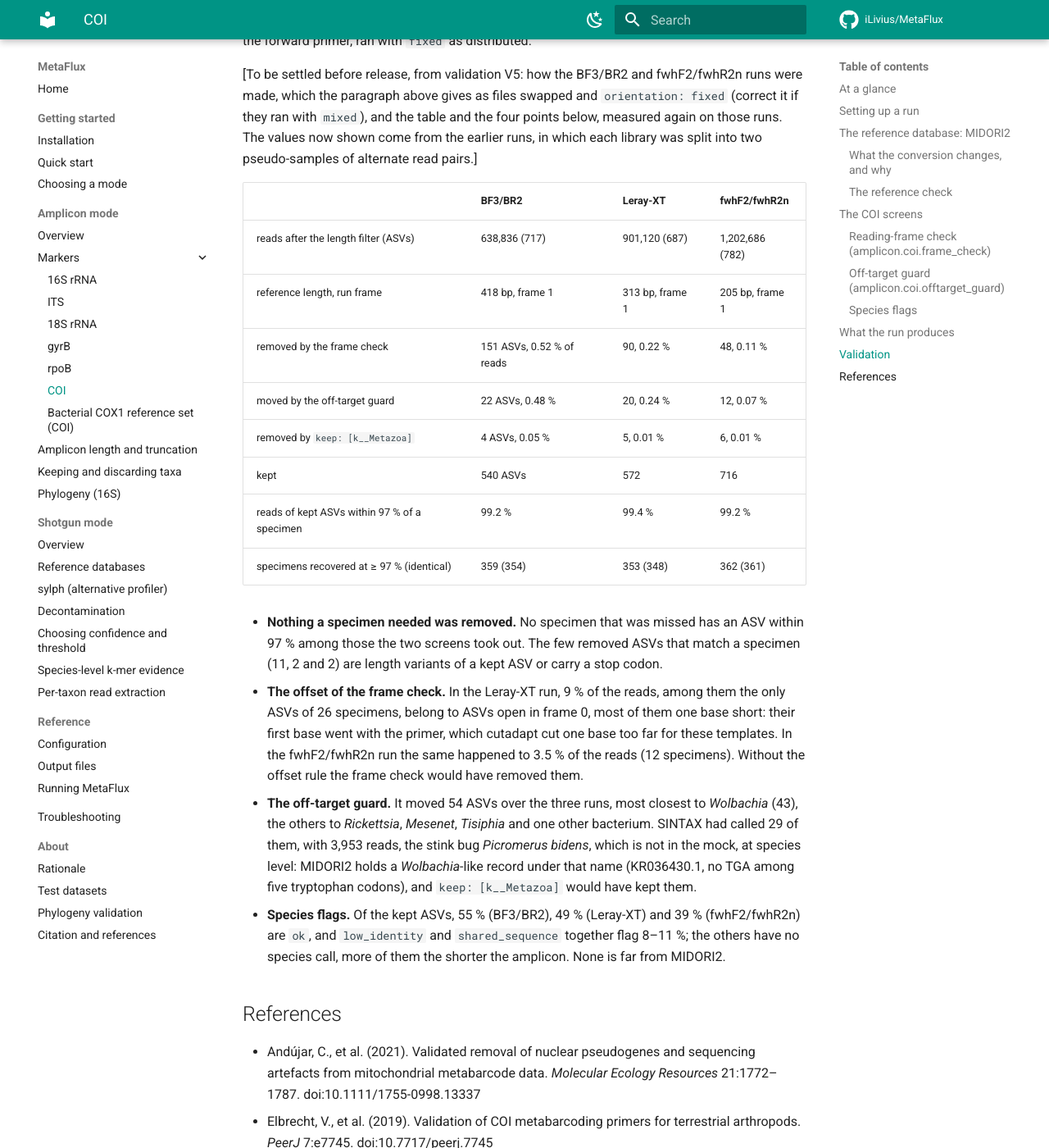
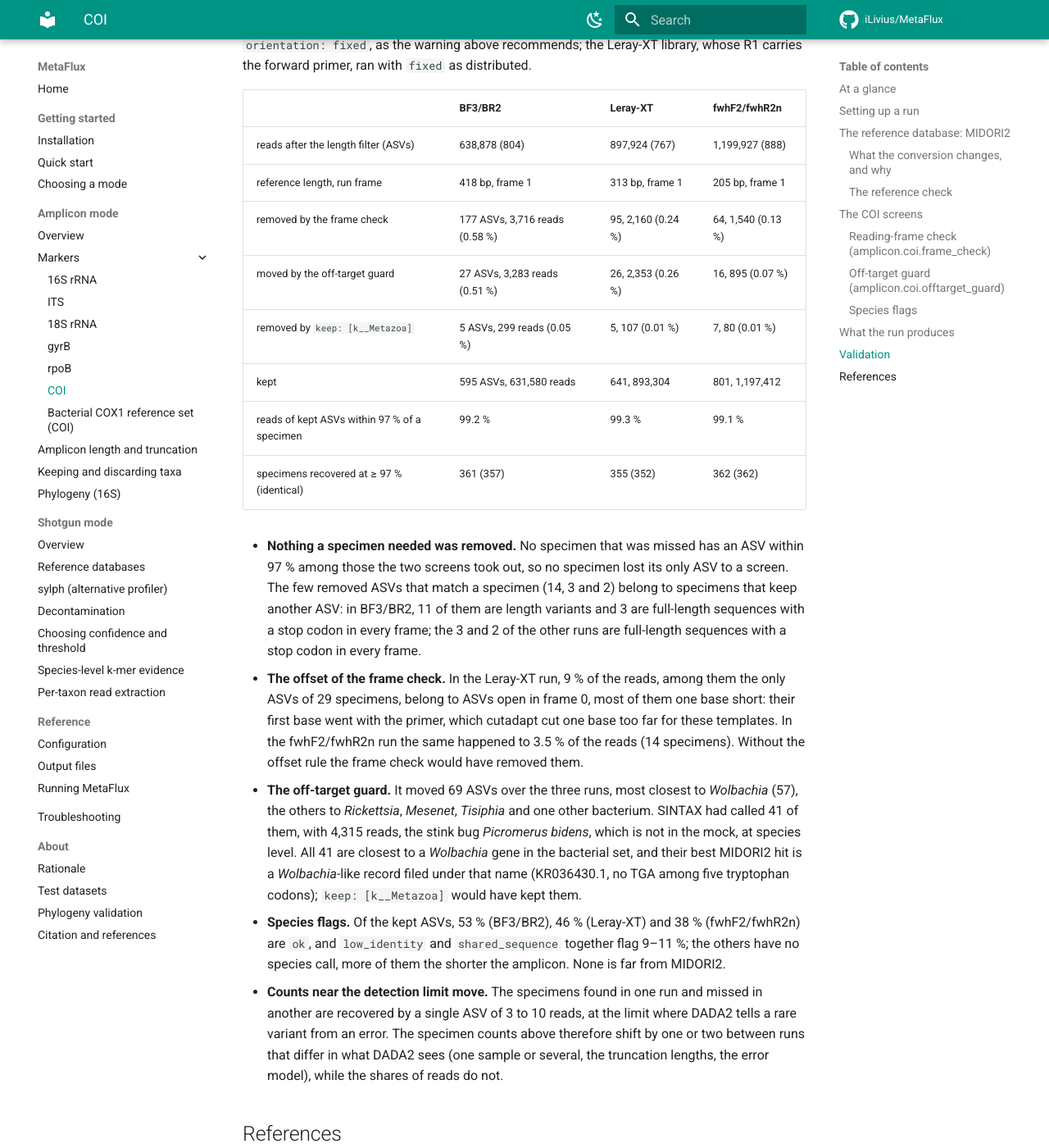
Before and after one commit to iLivius/MetaFlux, an MkDocs documentation site: the page built from docs/amplicon/markers/coi.md, in a window 1280 px wide and 1400 px high, scrolled down 7768 px. Shown: the whole window at 82% size. Built offline with MkDocs 1.6.1 and Material for MkDocs 9.7.7, drawn with Linux system fonts in a browser that asks for light colours; comment, search, counter and statistics services are not loaded; some of the changed text lies outside the part shown.

Commit message:
COI docs: the validation numbers of the one-sample runs, and the measured times
The COI page, the test-datasets page and the CHANGELOG now quote the runs made
with the release code, one library per primer pair as one sample (BF3/BR2 and
fwhF2/fwhR2n with their files swapped and orientation: fixed, Leray-XT as
distributed): 361 / 355 / 362 of 374 specimens recovered at 97 %, 804 / 767 /
888 ASVs after the length filter, what the frame check and the off-target guard
removed (ASVs, reads and shares), the 41 Wolbachia ASVs SINTAX had called
Picromerus bidens, 99.1-99.3 % of the final reads on specimen ASVs, and the 29
and 14 specimens the frame check's offset rule kept. The placeholders of the
earlier two-pseudo-sample runs are gone, and a note says that specimen counts
near DADA2's detection limit move by one or two between runs.

The "8.5 minutes" of SINTAX against MIDORI2 had no log behind it: in the ten
logged runs it took 71 to 86 s for 683 to 909 ASVs on 8 threads, and the screens
55 to 87 s. The memory figures stay as measured once and say so, on the COI page
and in the configuration reference.

The orientation warning box also gives the measured check that mixed on the
files as distributed and fixed on the swapped files give the same tables.

```diff
--- a/docs/amplicon/markers/coi.md
+++ b/docs/amplicon/markers/coi.md
@@ -30,7 +30,7 @@ DADA2 denoising, length filtering, taxonomy — with three things that are speci
 | Rank model | `Domain;Kingdom;Phylum;Class;Order;Family;Genus;Species` |
 | COI screens | reading-frame check and off-target guard, both on by default (`amplicon.coi`) |
 | Primers | none are shipped; validated with BF3/BR2, Leray-XT and fwhF2/fwhR2n (below) |
-| Memory and time | SINTAX against MIDORI2 holds about 8.3 GB (8.5 minutes for 717 ASVs on 8 threads); the COI screens about 8.4 GB (about a minute) |
+| Memory and time | SINTAX against MIDORI2 holds about 8.3 GB and takes 1 to 1.5 minutes (71 to 86 s for 683 to 909 ASVs on 8 threads, over ten runs of the insect mock libraries below); the COI screens about 8.4 GB and about a minute (55 to 87 s). The two memory figures were measured once, during development, and not again in the validation runs |
 
 ## Setting up a run
 
@@ -80,7 +80,11 @@ smaller NUC variant), so MetaFlux ships no trainset for COI.
     reads every pair once, and its report in MultiQC describes all the reads.
     `orientation: mixed` is for libraries that really are mixed, with pairs in both
     orientations, and from v2.6.0 on it handles them: it swaps the two mates of each
-    reversed pair back, so that DADA2 merges them to the full amplicon. See
+    reversed pair back, so that DADA2 merges them to the full amplicon. On the BF3/BR2
+    library run both ways, `mixed` on the files as distributed and `fixed` on the swapped
+    files gave the same 595 kept ASVs and the same 361 specimens; `mixed` dropped 509 of
+    the 910,014 pairs (0.06 %), those whose primer Cutadapt found from fewer than 10
+    bases. See
     [the mixed-orientation second pass](../overview.md#the-mixed-orientation-second-pass).
 
 ## The reference database: MIDORI2
@@ -178,10 +182,8 @@ The offset matters with primers that match some templates imperfectly. Cutadapt
 cut a base before or after the end of the primer, the same way for every read of that
 template, and the ASV starts one base early or late: it is one base longer or shorter, and
 open in the neighbouring frame. On the Leray-XT run of the insect mock (below), whose
-primers carry inosines, this happened to 9 % of the reads, among them the only ASVs of 26
-specimens. [To be settled before release, from validation V5: these two numbers, from
-the Leray-XT run as one sample; the ones shown come from the earlier run with two
-pseudo-samples.]
+primers carry inosines, this happened to 9 % of the reads, among them the only ASVs of 29
+specimens.
 The frame an offset of *d* bases gives is the run's frame plus *d*, so an ASV one base
 short is tested in the frame before the run's. A frameshift inside an ASV, as in a
 pseudogene or an indel artefact, leaves stop codons in both frames, one on each side of the
@@ -281,41 +283,44 @@ every R1 carries the reverse primer, so their two files were swapped and the run
 `orientation: fixed`, as the warning above recommends; the Leray-XT library, whose R1
 carries the forward primer, ran with `fixed` as distributed.
 
-[To be settled before release, from validation V5: how the BF3/BR2 and fwhF2/fwhR2n runs
-were made, which the paragraph above gives as files swapped and `orientation: fixed`
-(correct it if they ran with `mixed`), and the table and the four points below, measured
-again on those runs. The values now shown come from the earlier runs, in which each
-library was split into two pseudo-samples of alternate read pairs.]
-
 | | BF3/BR2 | Leray-XT | fwhF2/fwhR2n |
 |---|---|---|---|
-| reads after the length filter (ASVs) | 638,836 (717) | 901,120 (687) | 1,202,686 (782) |
+| reads after the length filter (ASVs) | 638,878 (804) | 897,924 (767) | 1,199,927 (888) |
 | reference length, run frame | 418 bp, frame 1 | 313 bp, frame 1 | 205 bp, frame 1 |
-| removed by the frame check | 151 ASVs, 0.52 % of reads | 90, 0.22 % | 48, 0.11 % |
-| moved by the off-target guard | 22 ASVs, 0.48 % | 20, 0.24 % | 12, 0.07 % |
-| removed by `keep: [k__Metazoa]` | 4 ASVs, 0.05 % | 5, 0.01 % | 6, 0.01 % |
-| kept | 540 ASVs | 572 | 716 |
-| reads of kept ASVs within 97 % of a specimen | 99.2 % | 99.4 % | 99.2 % |
-| specimens recovered at ≥ 97 % (identical) | 359 (354) | 353 (348) | 362 (361) |
+| removed by the frame check | 177 ASVs, 3,716 reads (0.58 %) | 95, 2,160 (0.24 %) | 64, 1,540 (0.13 %) |
+| moved by the off-target guard | 27 ASVs, 3,283 reads (0.51 %) | 26, 2,353 (0.26 %) | 16, 895 (0.07 %) |
+| removed by `keep: [k__Metazoa]` | 5 ASVs, 299 reads (0.05 %) | 5, 107 (0.01 %) | 7, 80 (0.01 %) |
+| kept | 595 ASVs, 631,580 reads | 641, 893,304 | 801, 1,197,412 |
+| reads of kept ASVs within 97 % of a specimen | 99.2 % | 99.3 % | 99.1 % |
+| specimens recovered at ≥ 97 % (identical) | 361 (357) | 355 (352) | 362 (362) |
 
 - **Nothing a specimen needed was removed.** No specimen that was missed has an ASV within
-  97 % among those the two screens took out. The few removed ASVs that match a specimen
-  (11, 2 and 2) are length variants of a kept ASV or carry a stop codon.
+  97 % among those the two screens took out, so no specimen lost its only ASV to a
+  screen. The few removed ASVs that match a specimen (14, 3 and 2) belong to specimens
+  that keep another ASV: in BF3/BR2, 11 of them are length variants and 3 are full-length
+  sequences with a stop codon in every frame; the 3 and 2 of the other runs are
+  full-length sequences with a stop codon in every frame.
 - **The offset of the frame check.** In the Leray-XT run, 9 % of the reads, among them
-  the only ASVs of 26 specimens, belong to ASVs open in frame 0, most of them one base
+  the only ASVs of 29 specimens, belong to ASVs open in frame 0, most of them one base
   short: their first base went with the primer, which cutadapt cut one base too far for
-  these templates. In the fwhF2/fwhR2n run the same happened to 3.5 % of the reads (12
+  these templates. In the fwhF2/fwhR2n run the same happened to 3.5 % of the reads (14
   specimens). Without the offset rule the frame check would have removed them.
-- **The off-target guard.** It moved 54 ASVs over the three runs, most closest to
-  *Wolbachia* (43), the others to *Rickettsia*, *Mesenet*, *Tisiphia* and one other
-  bacterium. SINTAX had called 29 of them, with 3,953 reads, the stink bug *Picromerus
-  bidens*, which is not in the mock, at species level: MIDORI2 holds a *Wolbachia*-like
-  record under that name (KR036430.1, no TGA among five tryptophan codons), and
+- **The off-target guard.** It moved 69 ASVs over the three runs, most closest to
+  *Wolbachia* (57), the others to *Rickettsia*, *Mesenet*, *Tisiphia* and one other
+  bacterium. SINTAX had called 41 of them, with 4,315 reads, the stink bug *Picromerus
+  bidens*, which is not in the mock, at species level. All 41 are closest to a
+  *Wolbachia* gene in the bacterial set, and their best MIDORI2 hit is a *Wolbachia*-like
+  record filed under that name (KR036430.1, no TGA among five tryptophan codons);
   `keep: [k__Metazoa]` would have kept them.
-- **Species flags.** Of the kept ASVs, 55 % (BF3/BR2), 49 % (Leray-XT) and 39 %
-  (fwhF2/fwhR2n) are `ok`, and `low_identity` and `shared_sequence` together flag 8–11 %;
+- **Species flags.** Of the kept ASVs, 53 % (BF3/BR2), 46 % (Leray-XT) and 38 %
+  (fwhF2/fwhR2n) are `ok`, and `low_identity` and `shared_sequence` together flag 9–11 %;
   the others have no species call, more of them the shorter the amplicon. None is far from
   MIDORI2.
+- **Counts near the detection limit move.** The specimens found in one run and missed in
+  another are recovered by a single ASV of 3 to 10 reads, at the limit where DADA2 tells
+  a rare variant from an error. The specimen counts above therefore shift by one or two
+  between runs that differ in what DADA2 sees (one sample or several, the truncation
+  lengths, the error model), while the shares of reads do not.
 
 ## References
 
```
Also changed, not shown: CHANGELOG.md (+7 -0 lines), docs/about/test-datasets.md (+8 -12 lines), docs/reference/configuration.md (+2 -2 lines).
